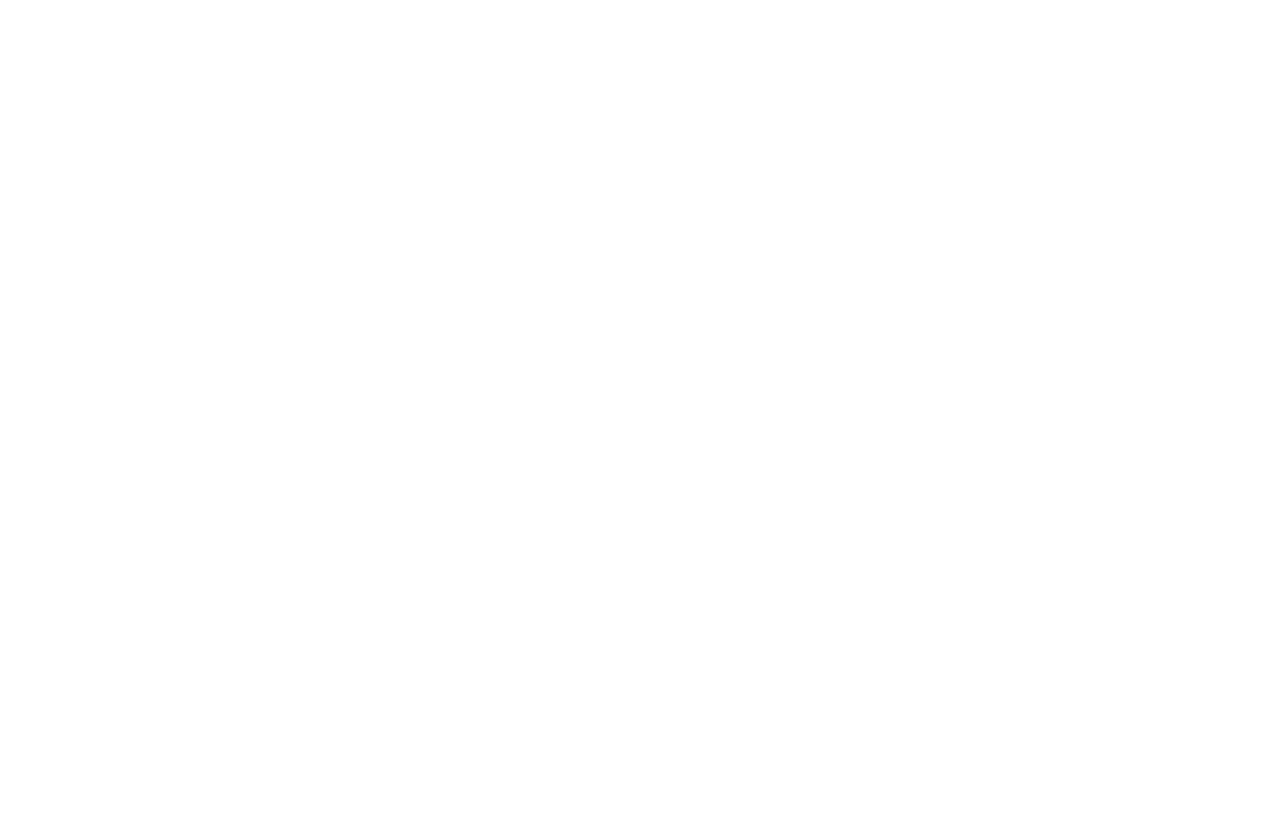
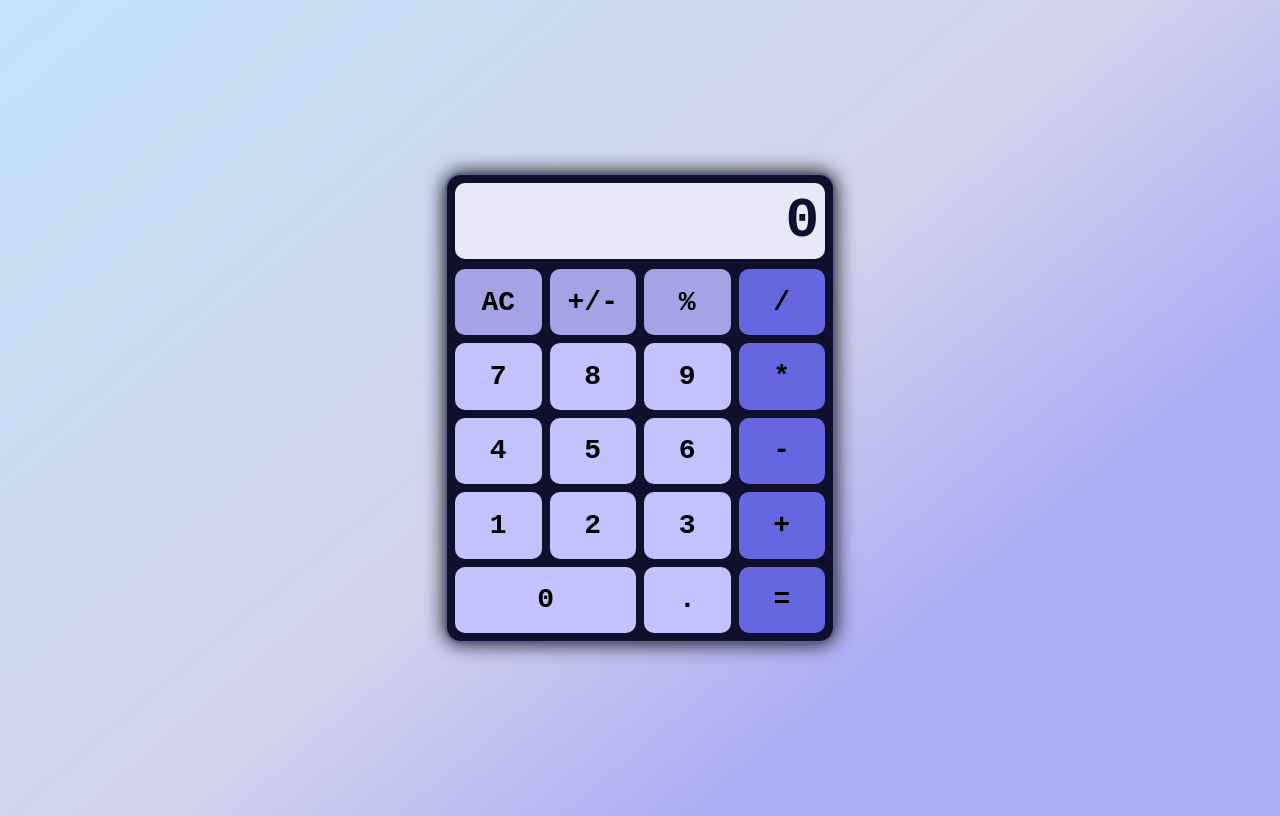
Before and after one commit to MedBouali/calculator, a plain HTML site: page index.html in a window 1280 px wide. Drawn offline with Linux system fonts and the light colour scheme.

Commit message:
Add calculator UI with HTML and CSS

```diff
--- a/assets/css/style.css
+++ b/assets/css/style.css
@@ -0,0 +1,69 @@
+body {
+    background-image: linear-gradient(140deg, #c3e3f7 0%, #d2d3ec 50%, #aaacf5 75%);
+    font-family: 'Courier New', Courier, monospace;
+    display: flex;
+    justify-content: center;
+    align-items: center;
+    height: 100vh;
+}
+
+.container {
+    display: flex;
+    flex-direction: column;
+    background-color: #0f102c;
+    border: 2px solid #5f5f92;
+    border-radius: 16px;
+    padding: 8px;
+    width: 370px;
+    height: 450px;
+    gap: 10px;
+    box-shadow: 0 0 20px 0px #040404;
+}
+
+.display {
+    background-color: #e8e8f6;
+    border-radius: 10px;
+    font-size: 56px;
+    font-weight: 600;
+    color: #0f102c;
+    text-align: right;
+    padding: 6px;
+}
+
+.buttons {
+    display: flex;
+    flex-wrap: wrap;
+    gap: 8px;
+    height: 100%;
+}
+
+.btn {
+    font-family: 'Courier New', Courier, monospace;
+    border: 0;
+    border-radius: 10px;
+    font-weight: 600;
+    font-size: 28px;
+    flex-grow: 1;
+    flex-shrink: 1;
+    flex-basis: 20%;
+}
+
+.btn:hover {
+    opacity: 0.8;
+}
+
+.lg-btn {
+    min-width: 49%;
+}
+
+.num-btn {
+    background-color: #c2c2fd;
+}
+
+.fun-btn {
+    background-color: #a3a3e6;
+}
+
+.ope-btn {
+    background-color: #6666e1;
+}
--- a/index.html
+++ b/index.html
@@ -7,6 +7,30 @@
     <link rel="stylesheet" href="./assets/css/style.css">
 </head>
 <body>
+    <div class="container">
+        <div class="display">0</div>
+        <div class="buttons">
+            <button class="btn fun-btn">AC</button>
+            <button class="btn fun-btn">+/-</button>
+            <button class="btn fun-btn">%</button>
+            <button class="btn ope-btn">/</button>
+            <button class="btn num-btn">7</button>
+            <button class="btn num-btn">8</button>
+            <button class="btn num-btn">9</button>
+            <button class="btn ope-btn">*</button>
+            <button class="btn num-btn">4</button>
+            <button class="btn num-btn">5</button>
+            <button class="btn num-btn">6</button>
+            <button class="btn ope-btn">-</button>
+            <button class="btn num-btn">1</button>
+            <button class="btn num-btn">2</button>
+            <button class="btn num-btn">3</button>
+            <button class="btn ope-btn">+</button>
+            <button class="btn num-btn lg-btn">0</button>
+            <button class="btn num-btn">.</button>
+            <button class="btn ope-btn">=</button>
+        </div>
+    </div>
     <script src="./assets/js/script.js"></script>
 </body>
 </html>
```
